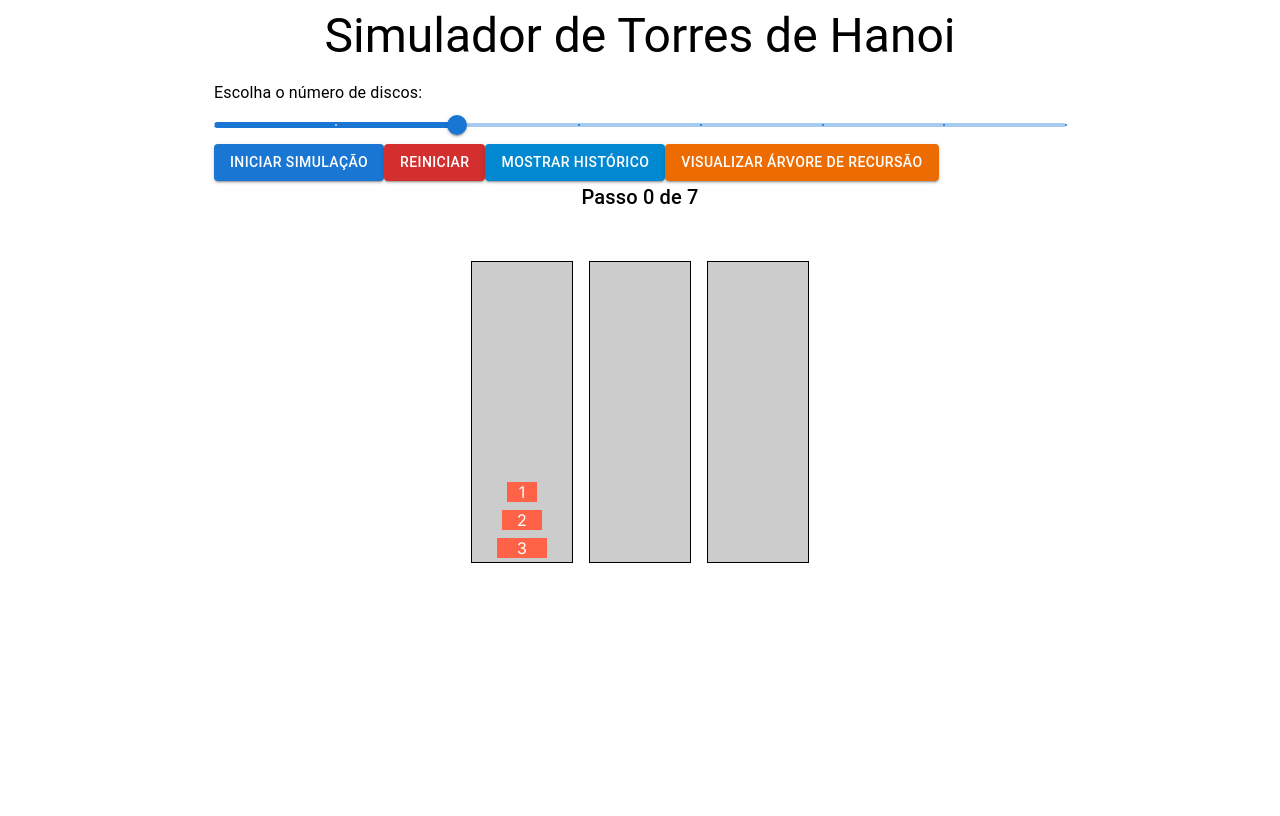
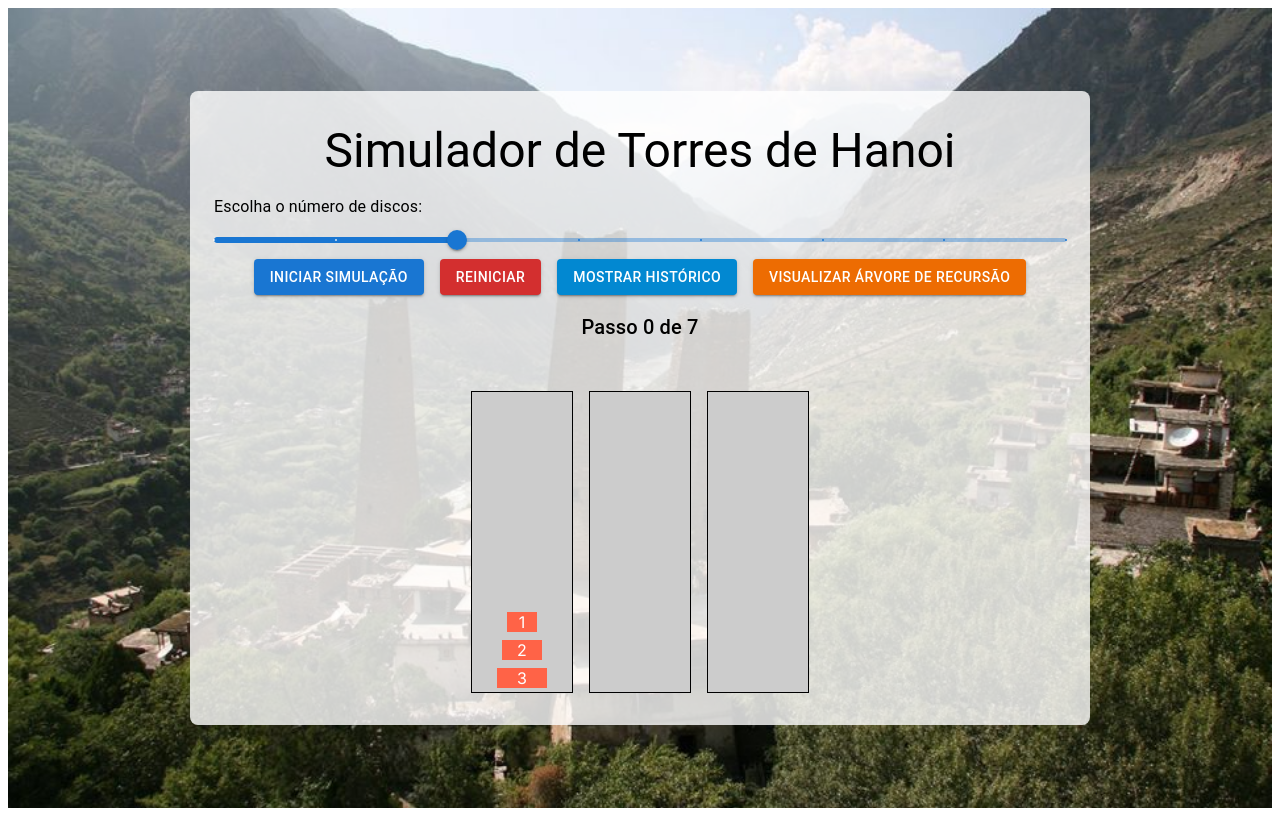
Before and after one commit to viniciusvieira00/hanoi-tower, a Next.js app: page / in a window 1280 px wide. Built offline with nearby package versions, Linux system fonts and the light colour scheme.

Commit message:
Layout and Background

```diff
--- a/src/app/components/HanoiSimulator.tsx
+++ b/src/app/components/HanoiSimulator.tsx
@@ -98,18 +98,20 @@ const HanoiSimulator: React.FC = () => {
         max={8}
         valueLabelDisplay="auto"
       />
-      <Button variant="contained" color="primary" onClick={startSimulation}>
+      <Box display="flex" justifyContent="center" mb={2}>
+        <Button variant="contained" color="primary" onClick={startSimulation} sx={{ mr: 2 }}>
           Iniciar Simulação
         </Button>
-      <Button variant="contained" color="error" onClick={handleRestart}>
+        <Button variant="contained" color="error" onClick={handleRestart} sx={{ mr: 2 }}>
           Reiniciar
         </Button>
-      <Button variant="contained" color="info" onClick={() => setOpenHistory(true)}>
+        <Button variant="contained" color="info" onClick={() => setOpenHistory(true)} sx={{ mr: 2 }}>
           Mostrar Histórico
         </Button>
         <Button variant="contained" color="warning" onClick={() => setOpenTree(true)}>
           Visualizar Árvore de Recursão
         </Button>
+      </Box>
       <Typography variant="h6" align="center" gutterBottom>
         Passo {moveIndex} de {moves.length}
       </Typography>
--- a/src/app/page.tsx
+++ b/src/app/page.tsx
@@ -1,13 +1,25 @@
-import { Container, Typography } from '@mui/material';
+import { Container, Typography, Box } from '@mui/material';
 import HanoiSimulator from './components/HanoiSimulator';
 
 export default function Home() {
   return (
-    <Container maxWidth="md">
-      <Typography variant="h3" align="center" gutterBottom>
-        Simulador de Torres de Hanoi
-      </Typography>
-      <HanoiSimulator />
-    </Container>
+    <Box
+      sx={{
+        backgroundImage: 'url("/danba-three-towers-960x640-1374933435.jpg")',
+        backgroundSize: 'cover',
+        backgroundPosition: 'center',
+        minHeight: '100vh',
+        display: 'flex',
+        justifyContent: 'center',
+        alignItems: 'center',
+      }}
+    >
+      <Container maxWidth="md" sx={{ backgroundColor: 'rgba(255, 255, 255, 0.8)', borderRadius: 2, p: 4 }}>
+        <Typography variant="h3" align="center" gutterBottom>
+          Simulador de Torres de Hanoi
+        </Typography>
+        <HanoiSimulator />
+      </Container>
+    </Box>
   );
 }
```
Also changed, not shown: public/danba-three-towers-960x640-1374933435.jpg (added). Lines whose indentation alone changed are shown as unchanged.
